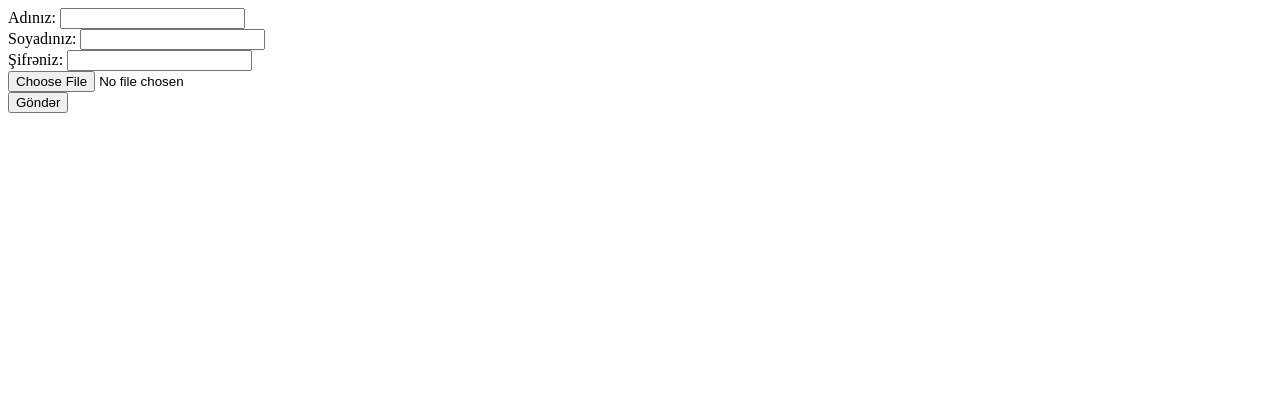
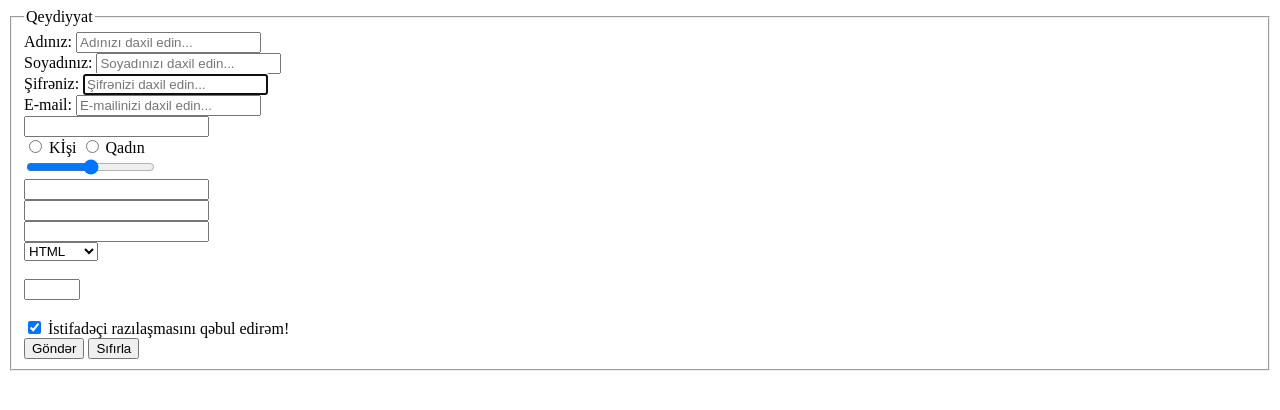
Before and after one commit to ziya043github/ziya043github, a plain HTML site: page index.html in a window 1280 px wide. Drawn offline with Linux system fonts and the light colour scheme.

Commit message:
Update index.html

```diff
--- a/index.html
+++ b/index.html
@@ -4,29 +4,79 @@
 	<title>Qeydiyyat</title>
 </head>
 <body>
-
-
-<form action="" method="" enctype="multipart/form-data">
+<fieldset>
+	<legend>Qeydiyyat</legend>
+<form action="" method="get" enctype="multipart/form-data">
 <label for="ad">
 Adınız:
-<input type="text" name="ad" id="ad">
+<input type="text" name="ad" id="ad" placeholder="Adınızı daxil edin..." required="" maxlength="10" minlength="4" autocomplete="off">
 <label> <br>
 </label for="soyad">
 Soyadınız:
-<input type="text" name="soyad" id="soyad">
+<input type="text" name="soyad" id="soyad" placeholder="Soyadınızı daxil edin...">
 </label> <br>
 <label>
 	Şifrəniz:
-	<input type="password" name="sifre">
+	<input type="password" name="sifre" placeholder="Şifrənizi daxil edin..." autofocus="">
 </label> <br>
 <label>
-	<input type="file" name="fayl" accept="image/*">
+	E-mail: <input type="email" name="email" placeholder="E-mailinizi daxil edin...">
 </label> <br>
 <label>
-	<input type="submit" name="gönder" value="Göndər">
+	<input type="file[]" name="fayl" multiple="">
+</label> <br>
+<label>
+	<input type="radio" name="cinsiyyet">
+	Kİşi
+ </label>
+ <label>
+ 	<input type="radio" name="cinsiyyet">
+ 	Qadın
+ </label> <br>
+ <label>
+ 	<input type="range" name="">
+ </label> <br>
+ <label>
+ 	<input type="search" name="">
+ </label> <br>
+ <label>
+ 	<input type="url" name="">
+ </label> <br>
+ <label>
+ 	<input list="Front-End">
+ 	<datalist id="Front-End">
+ 		<option value="HTML">
+ 	<option value="CSS">
+ 		<option value="React">
+ 		</datalist>
+ </label> <br>
+ <label>
+ 	<select>
+ 		<optgroup label="Front-End">
+ 		<option>HTML</option>
+ 		<option>CSS</option>
+ 		<option>React</option>
+ 		 </optgroup>
+ 		 <optgroup label="Back-End">
+ 		 	<option>PHP</option>
+ 		 	<option>Java</option>
+ 		 	<option>C№</option>
+ 		 </optgroup>
+ 	</select>
+ </label> <br>
+ <br>
+ <input type="number" name="" max="10" min="5">
+ <br><br>
+<label>
+	<input type="checkbox" name="isrifadəçirazılaşması" checked=""> İstifadəçi razılaşmasını qəbul edirəm!
+</label> <br>
+<label>
+	<input type="submit" name="göndər" value="Göndər">
+	<label>
+		<input type="reset" name="reset" value="Sıfırla">
+	</label>
 </label>
 </form>
-
-
+</fieldset>
 </body>
 </html>
```
